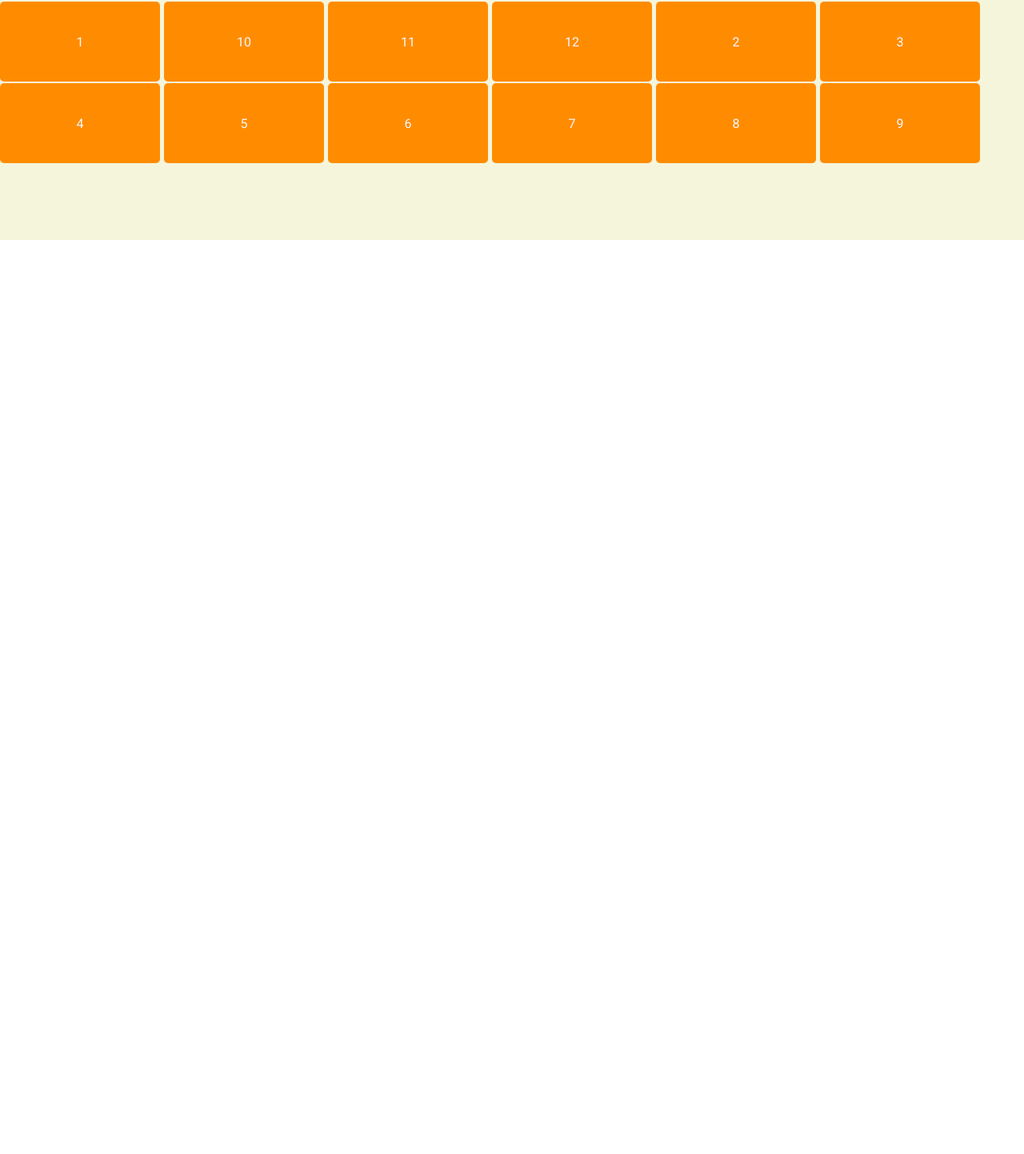
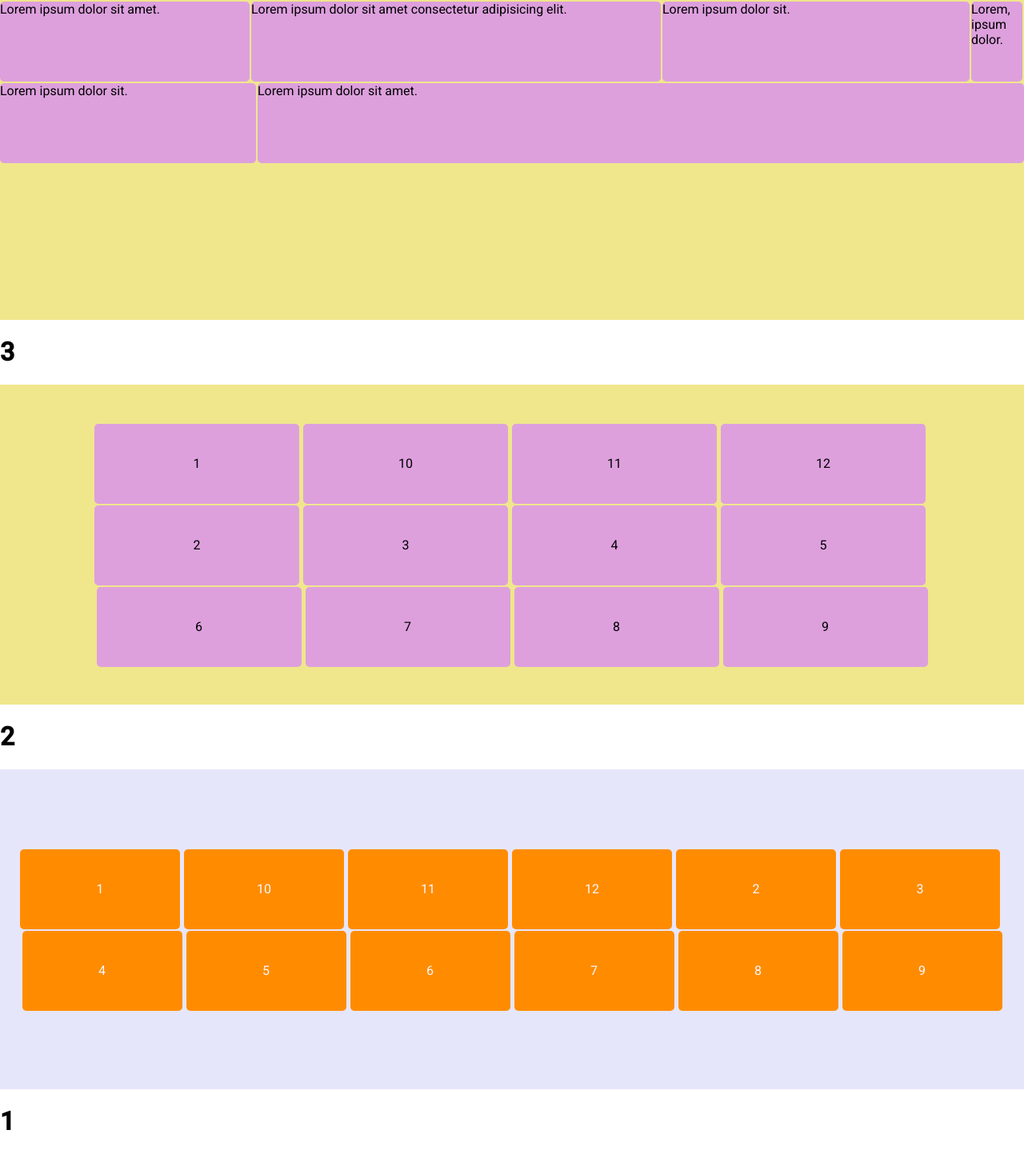
Before and after one commit to junkbin/layout-tutorial, an Angular app: page /page7 in a window 1280 px wide. Shown: the top 1443 px of the page at 80% size. Before the commit the page ends 800 px from the top, so only its background shows below. Built offline with nearby package versions, Linux system fonts and the light colour scheme.

Commit message:
flex continue.

```diff
--- a/src/app/page7/page7.component.css
+++ b/src/app/page7/page7.component.css
@@ -1,6 +1,16 @@
 .container{
     background: beige;
     height: 300px;
+}
+
+.container-1{
+    background: lavender;
+    height: 400px;
+}
+
+.container-2{
+    background: khaki;
+    height: 400px;
 }
 
 .child{
@@ -11,3 +21,10 @@
     border-radius: 5px;
     margin-top:2px;
 }
+
+.child-2 {
+    background: plum;
+    height: 100px;
+    border-radius: 5px;
+    margin-top:2px;
+}
--- a/src/app/page7/page7.component.html
+++ b/src/app/page7/page7.component.html
@@ -1,3 +1,46 @@
+
+<div class="container-2" fxLayout="row wrap" fxLayoutAlign="start start" fxLayoutGap="2px">
+  <div class="child-2" fxFlex>
+    Lorem ipsum dolor sit amet.
+  </div>
+
+  <div fxFlex="40" class="child-2">
+    Lorem ipsum dolor sit amet consectetur adipisicing elit.
+  </div>
+
+
+  <div class="child-2" fxFlex="30">
+    Lorem ipsum dolor sit.
+  </div>
+
+  <div class="child-2" fxFlex="5">
+    Lorem, ipsum dolor.
+  </div>
+
+  <div class="child-2" fxFlex="25">
+      Lorem ipsum dolor sit.
+    </div>
+
+  <div class="child-2" fxFlex>
+      Lorem ipsum dolor sit amet.
+  </div>
+</div>
+
+<h1>3</h1>
+<div class="container-2" fxLayout="row wrap" fxLayoutAlign="center center" fxLayoutGap="5px">
+    <div class="child-2" fxFlex="20%"   *ngFor="let item of data |  keyvalue" fxLayout fxLayoutAlign="center center" >
+      {{item.key}}
+    </div>
+</div>
+
+<h1>2</h1>
+<div class="container-1" fxLayout="row wrap" fxLayoutAlign="center center" fxLayoutGap="5px">
+    <div class="child" *ngFor="let item of data |  keyvalue" fxLayout fxLayoutAlign="center center" >
+      {{item.key}}
+    </div>
+</div>
+
+<h1>1</h1>
 <div class="container" fxLayout="row wrap" fxLayoutAlign="start start" fxLayoutGap="5px ">
   <div class="child" *ngFor="let item of data |  keyvalue" fxLayout fxLayoutAlign="center center" >
     {{item.key}}
```
